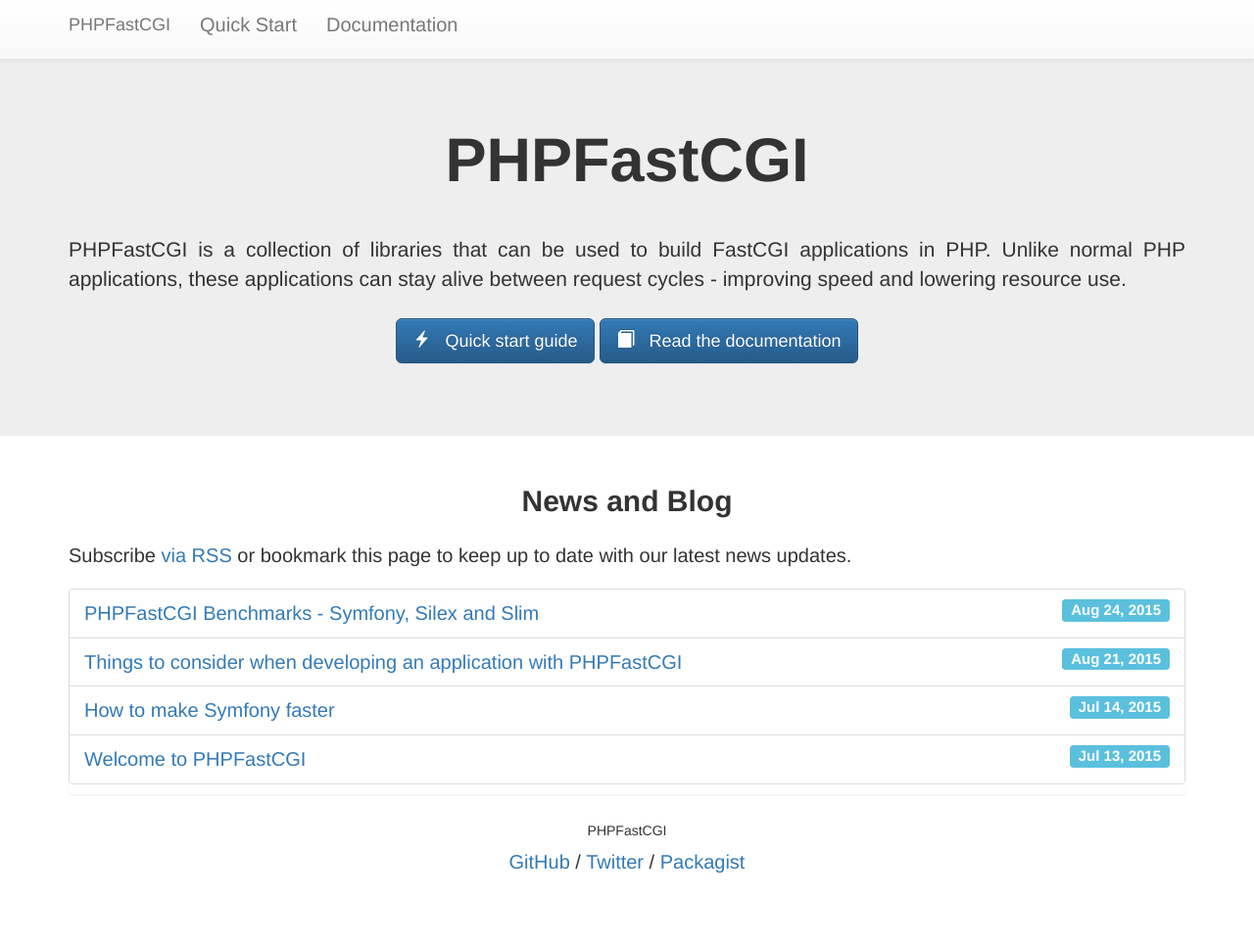
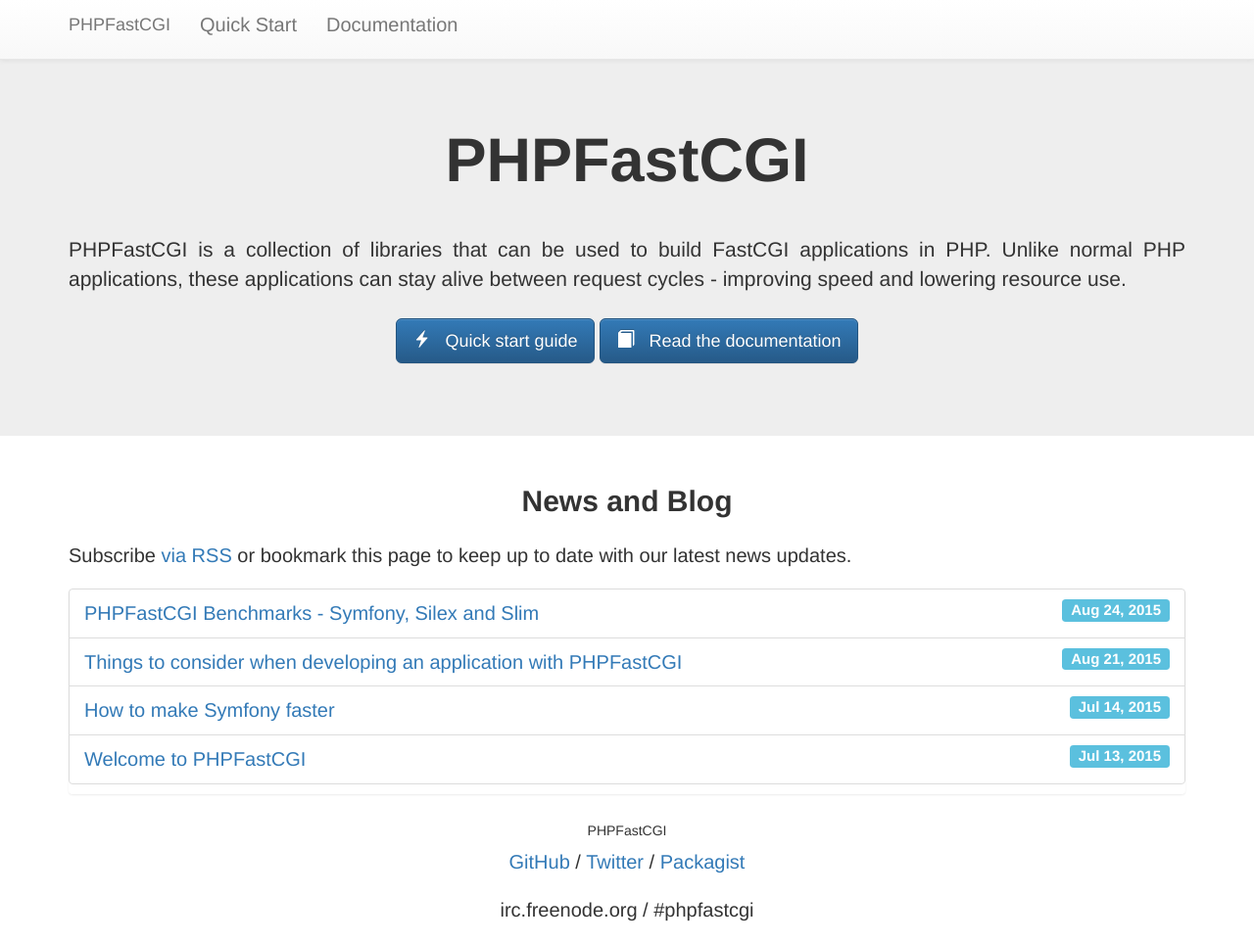
Before and after one commit to PHPFastCGI/phpfastcgi.github.io, a Jekyll site: the page built from index.html, in a window 1280 px wide. Shown: the whole page at 98% size. Built offline with Jekyll 4.4.1, drawn with Linux system fonts in a browser that asks for light colours; before the commit the page ends 915 px from its top, so only the background shows below that.

Commit message:
Added IRC details to footer

```diff
--- a/_includes/footer.html
+++ b/_includes/footer.html
@@ -7,6 +7,9 @@
         <a href="https://twitter.com/{{ site.twitter_username }}">Twitter</a> /
         <a href="https://packagist.org/packages/phpfastcgi/">Packagist</a>
       </p>
+      <p class="text-center">
+        irc.freenode.org / #phpfastcgi
+      </p>
     </div>
   </div>
 </div>
```
